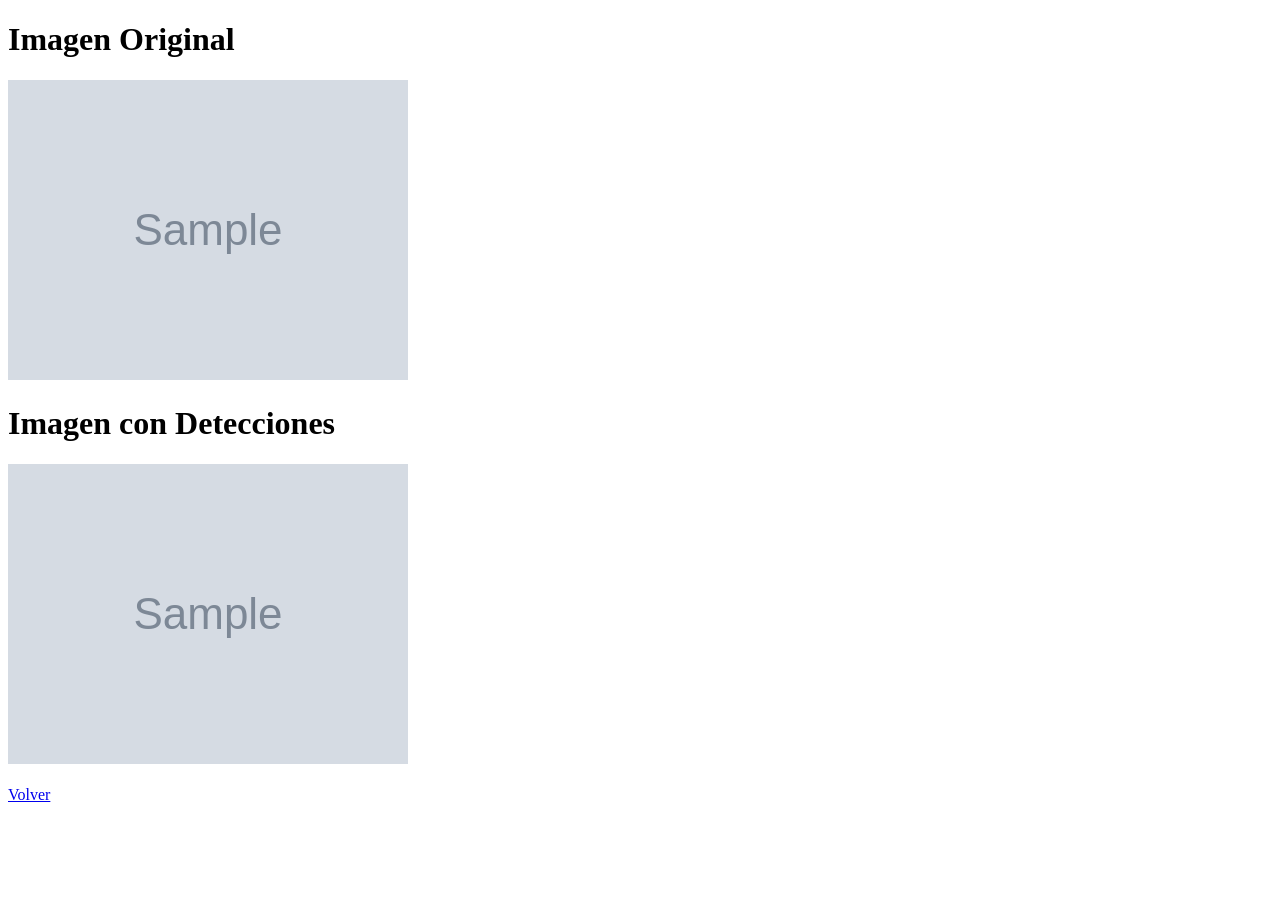
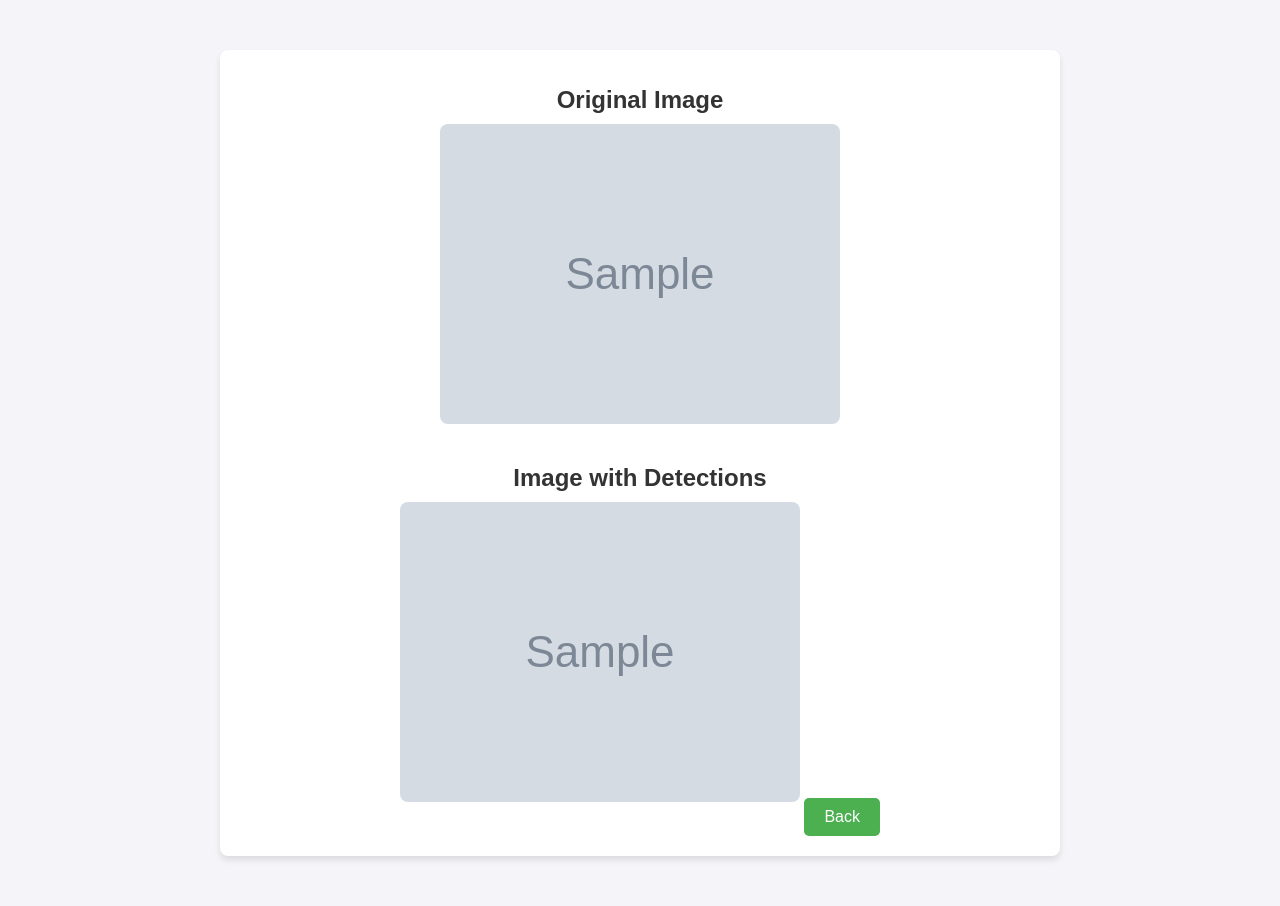
Before and after one commit to albertomateo10/Milestone-3-Deep-Learning, a Flask app: template templates/result.html in a window 1280 px wide. Before the commit the page ends 802 px from the top, so only its background shows below. Run offline with Flask 2, Linux system fonts and the light colour scheme; the template is opened without the code that fills it: most values are stand-ins (such as "Sample title", 1, 10 or a date in 2020); grey boxes marked "Sample" are stand-in pictures.

Commit message:
Update result.html

```diff
--- a/templates/result.html
+++ b/templates/result.html
@@ -2,14 +2,71 @@
 <html lang="en">
 <head>
     <meta charset="UTF-8">
-    <title>Resultado</title>
+    <meta name="viewport" content="width=device-width, initial-scale=1.0">
+    <title>Result</title>
+    <style>
+        /* General styles */
+        body {
+            font-family: Arial, sans-serif;
+            background-color: #f4f4f9;
+            text-align: center;
+            margin: 0;
+            padding: 0;
+        }
+
+        /* Main container styles */
+        .container {
+            margin: 50px auto;
+            padding: 20px;
+            background: #fff;
+            box-shadow: 0 4px 6px rgba(0, 0, 0, 0.1);
+            border-radius: 8px;
+            max-width: 800px;
+        }
+
+        /* Image styles */
+        img {
+            max-width: 90%;
+            height: auto;
+            border-radius: 8px;
+            margin-bottom: 20px;
+        }
+
+        /* Title styles */
+        h1 {
+            font-size: 24px;
+            color: #333;
+            margin-bottom: 10px;
+        }
+
+        /* Button link styles */
+        a {
+            display: inline-block;
+            margin-top: 20px;
+            padding: 10px 20px;
+            font-size: 16px;
+            color: white;
+            background-color: #4CAF50;
+            text-decoration: none;
+            border-radius: 5px;
+            transition: background-color 0.3s;
+        }
+
+        /* Hover effect for the button link */
+        a:hover {
+            background-color: #45a049;
+        }
+    </style>
 </head>
 <body>
-    <h1>Imagen Original</h1>
-    <img src="{{ original_image }}" alt="Original Image" style="max-width:600px;">
-    <h1>Imagen con Detecciones</h1>
-    <img src="{{ detected_image }}" alt="Detected Image" style="max-width:600px;">
-    <br><br>
-    <a href="{{ url_for('index') }}">Volver</a>
+    <div class="container">
+        <h1>Original Image</h1>
+        <img src="{{ original_image }}" alt="Original Image">
+
+        <h1>Image with Detections</h1>
+        <img src="{{ detected_image }}" alt="Image with Detections">
+
+        <a href="/">Back</a>
+    </div>
 </body>
 </html>
```
